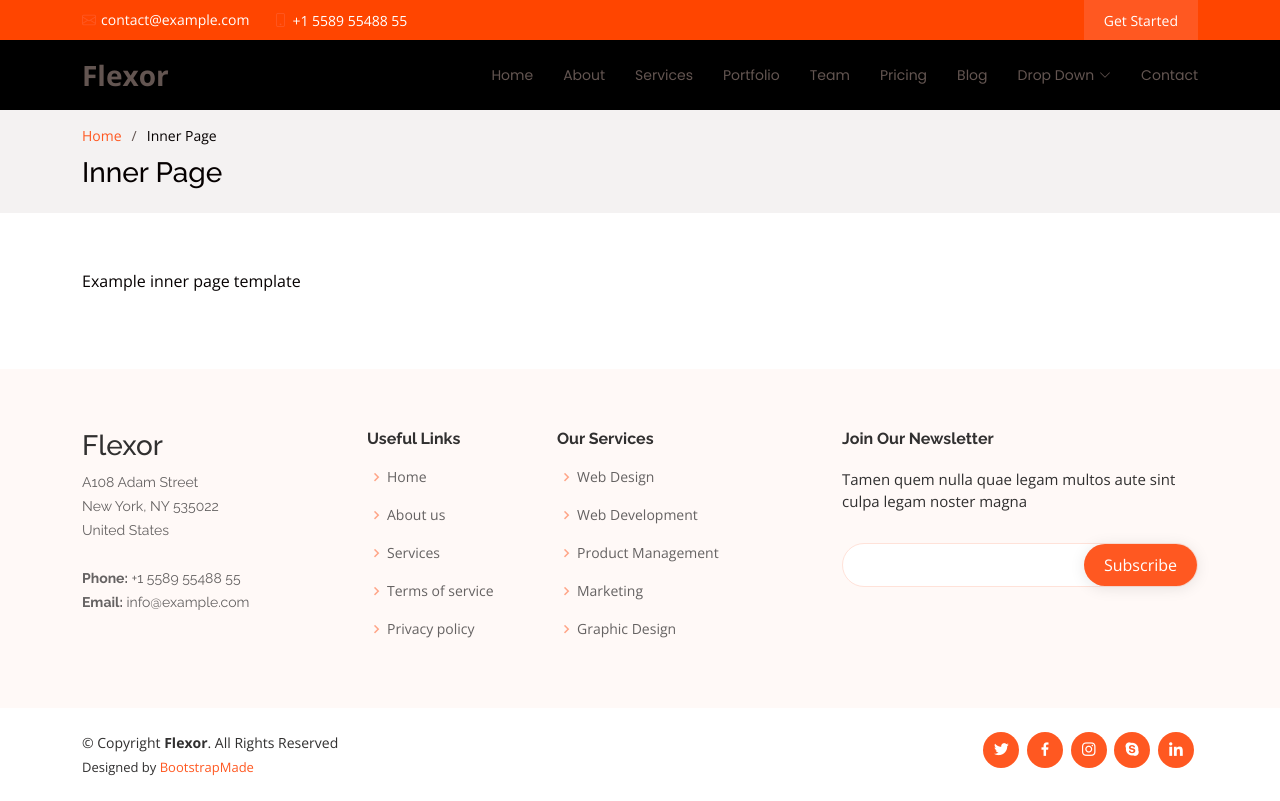
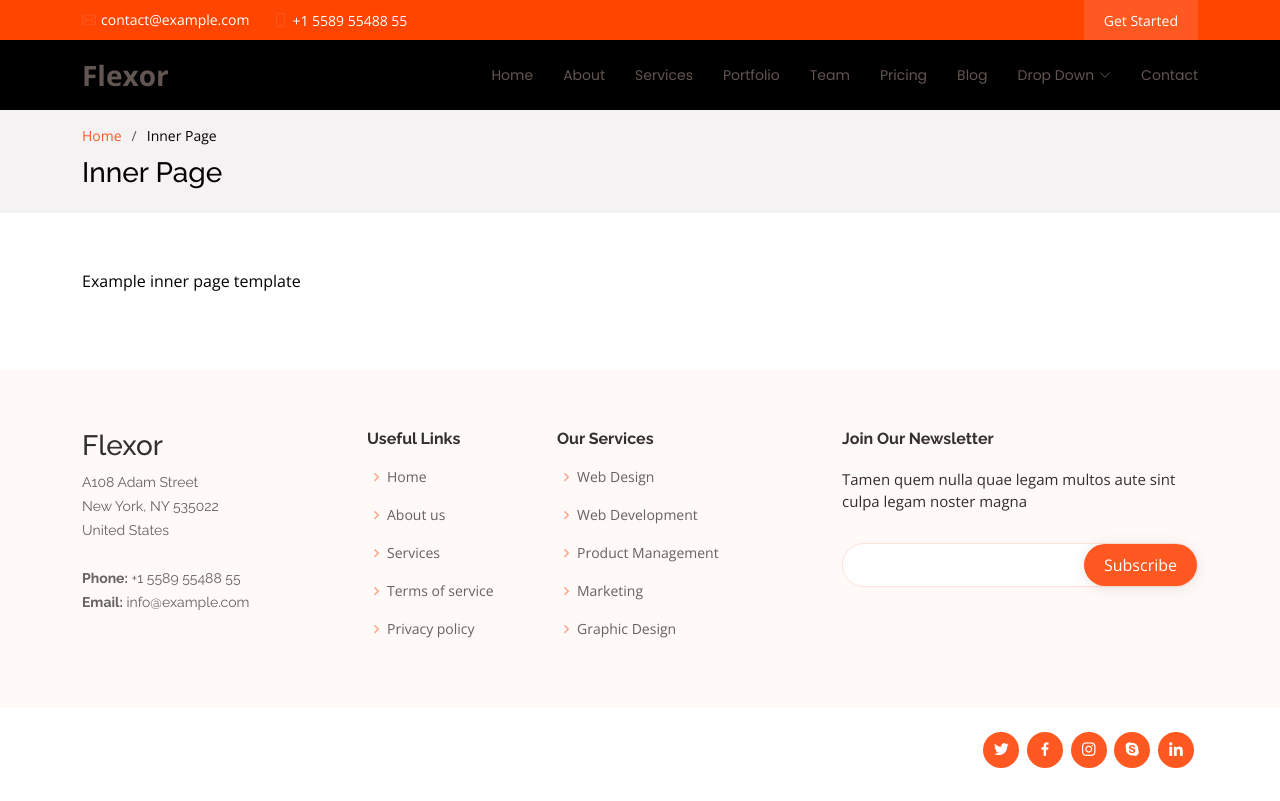
Before and after one commit to Timozino/koolBoksLandingPageForReview, a plain HTML site: page inner-page.html in a window 1280 px wide. Drawn offline with nearby package versions, Linux system fonts and the light colour scheme.

Commit message:
Update inner-page.html

```diff
--- a/inner-page.html
+++ b/inner-page.html
@@ -5,7 +5,7 @@
   <meta charset="utf-8">
   <meta content="width=device-width, initial-scale=1.0" name="viewport">
 
-  <title>Inner Page - Flexor Bootstrap Template</title>
+  <title>Inner Page - </title>
   <meta content="" name="description">
   <meta content="" name="keywords">
 
@@ -27,13 +27,6 @@
   <!-- Template Main CSS File -->
   <link href="assets/css/style.css" rel="stylesheet">
 
-  <!-- =======================================================
-  * Template Name: Flexor
-  * Template URL: https://bootstrapmade.com/flexor-free-multipurpose-bootstrap-template/
-  * Updated: Mar 17 2024 with Bootstrap v5.3.3
-  * Author: BootstrapMade.com
-  * License: https://bootstrapmade.com/license/
-  ======================================================== -->
 </head>
 
 <body>
@@ -58,7 +51,7 @@
 
       <div class="logo">
         <h1><a href="index.html">Flexor</a></h1>
-        <!-- Uncomment below if you prefer to use an image logo -->
+
         <!-- <a href="index.html"><img src="assets/img/logo.png" alt="" class="img-fluid"></a>-->
       </div>
 
@@ -175,14 +168,10 @@
 
       <div class="me-lg-auto text-center text-lg-start">
         <div class="copyright">
-          &copy; Copyright <strong><span>Flexor</span></strong>. All Rights Reserved
+
         </div>
         <div class="credits">
-          <!-- All the links in the footer should remain intact. -->
-          <!-- You can delete the links only if you purchased the pro version. -->
-          <!-- Licensing information: https://bootstrapmade.com/license/ -->
-          <!-- Purchase the pro version with working PHP/AJAX contact form: https://bootstrapmade.com/flexor-free-multipurpose-bootstrap-template/ -->
-          Designed by <a href="https://bootstrapmade.com/">BootstrapMade</a>
+
         </div>
       </div>
       <div class="social-links text-center text-lg-right pt-3 pt-lg-0">
```
